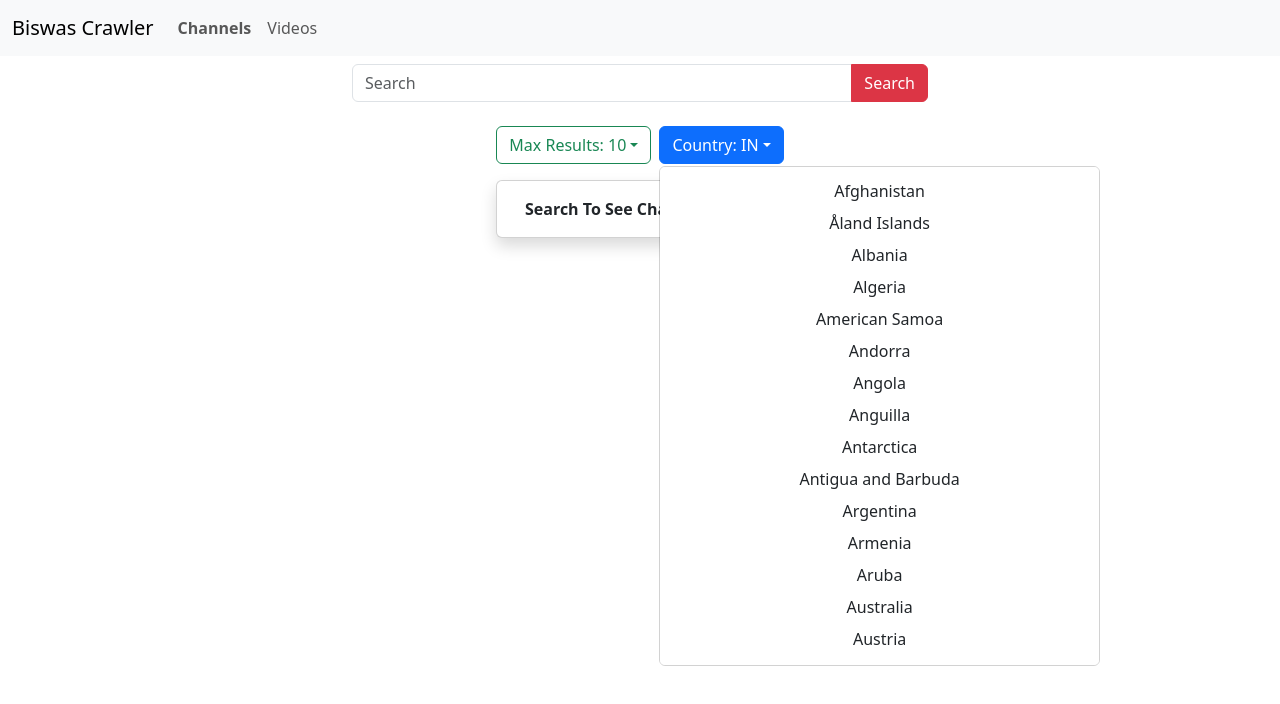
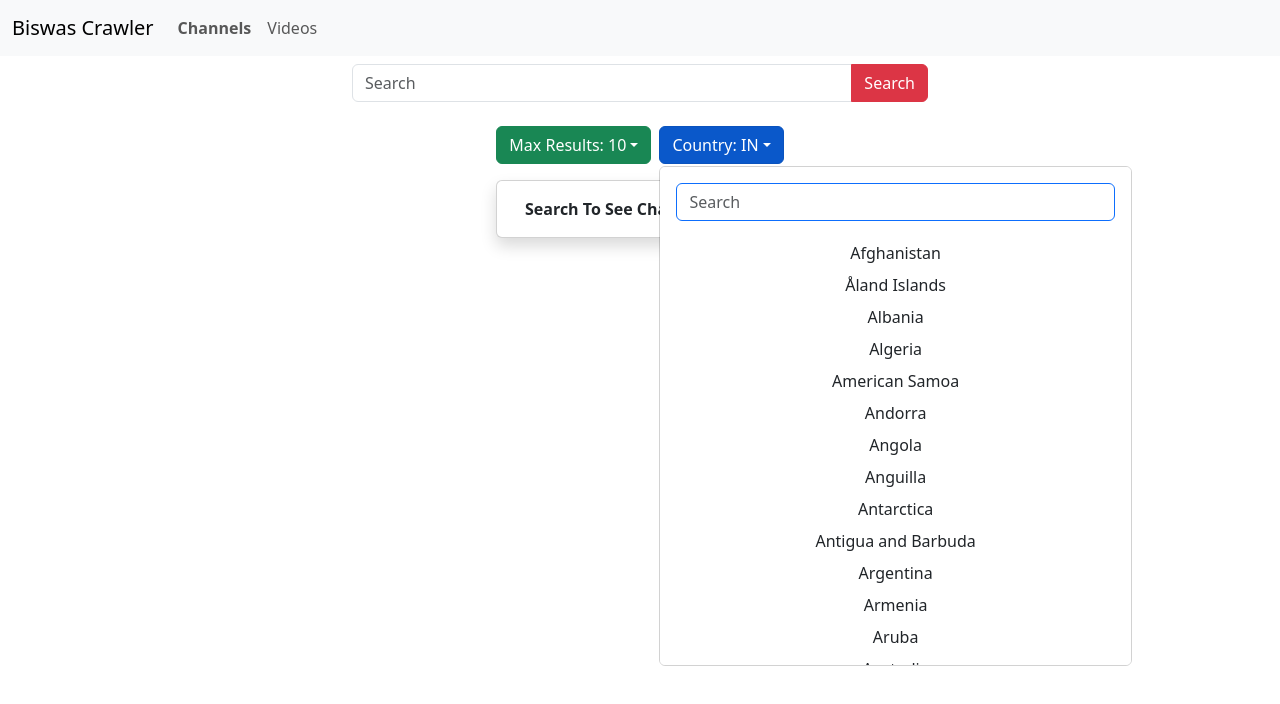
Before and after one commit to OINDIL/YouTube-Crawler, a React (Vite) app: page / in a window 1280 px wide. Both pictures are taken after a click on the button "Country: IN". Shown: the top 704 px of the page. Built offline with nearby package versions, Linux system fonts and the light colour scheme.

Commit message:
[changed]: useValueFormatter -> useAllContext in context api

```diff
--- a/src/Components/ChannelsData.jsx
+++ b/src/Components/ChannelsData.jsx
@@ -20,7 +20,7 @@ function Homepage() {
   const videoInfo = async (query) => {
     setLoader(true);
     try {
-      const URL = `https://www.googleapis.com/youtube/v3/search?part=snippet&maxResults=${maxResults}&q=${query}&type=video&key=${
+      const URL = `https://www.googleapis.com/youtube/v3/search?part=snippet&maxResults=${maxResults}&q=${query}&type=channel&key=${
         import.meta.env.VITE_API_KEY
       }`;
       setProgress(25);
--- a/src/Components/Context/AllContextAPI.jsx
+++ b/src/Components/Context/AllContextAPI.jsx
@@ -1,9 +1,12 @@
 import React, { createContext, useContext, useState } from 'react';
 const ValueFormatterContext = createContext();
-export const useValueFormatter = () => useContext(ValueFormatterContext);
+export const useAllContext = () => useContext(ValueFormatterContext);
 export const ValueFormatterProvider = ({ children }) => {
   //* hover shadow state
   const [hover,setHover] = useState(null)
+
+  //? Channel filter search
+  const [countryCode, setCountryCode] = useState('')
 
   const formatNumber = (number) => {
     if (isNaN(number)) {
@@ -21,7 +24,7 @@ export const ValueFormatterProvider = ({ children }) => {
   };
 
   return (
-    <ValueFormatterContext.Provider value={{ formatNumber,hover,setHover }}>
+    <ValueFormatterContext.Provider value={{ formatNumber,hover,setHover,countryCode,setCountryCode }}>
       {children}
     </ValueFormatterContext.Provider>
   );
--- a/src/Components/SmallComponents/Channels.jsx
+++ b/src/Components/SmallComponents/Channels.jsx
@@ -1,8 +1,8 @@
 import React, { useEffect, useState } from "react";
-import {useValueFormatter} from '../Context/AllContextAPI'
+import {useAllContext} from '../Context/AllContextAPI'
 
 function NewCard({ videoId,index}) {
-  const { formatNumber,hover,setHover } = useValueFormatter();
+  const { formatNumber,hover,setHover } = useAllContext();
   const [date, setDate] = useState({
     day: 0,
     month: "",
--- a/src/Components/SmallComponents/Filters/CountryFilter.jsx
+++ b/src/Components/SmallComponents/Filters/CountryFilter.jsx
@@ -1,6 +1,14 @@
-import React from 'react'
+import React, { useState } from "react";
+import { useAllContext } from "../../Context/AllContextAPI";
 
 function CountryFilter() {
+  //! Countries State
+  const [searchTerm, setSearchTerm] = useState("");
+
+  const handleSearch = (e) => {
+    setSearchTerm(e.target.value);
+  };
+
   const countries = [
     { name: "Afghanistan", code: "AF" },
     { name: "Åland Islands", code: "AX" },
@@ -236,7 +244,10 @@ function CountryFilter() {
     { name: "Uganda", code: "UG" },
     { name: "Ukraine", code: "UA" },
     { name: "United Arab Emirates", code: "AE" },
-        { name: "United Kingdom of Great Britain and Northern Ireland", code: "GB" },
+    {
+      name: "United Kingdom of Great Britain and Northern Ireland",
+      code: "GB",
+    },
     { name: "United States of America", code: "US" },
     { name: "Uruguay", code: "UY" },
     { name: "Uzbekistan", code: "UZ" },
@@ -249,25 +260,48 @@ function CountryFilter() {
     { name: "Western Sahara", code: "EH" },
     { name: "Yemen", code: "YE" },
     { name: "Zambia", code: "ZM" },
-        { name: "Zimbabwe", code: "ZW" }
+    { name: "Zimbabwe", code: "ZW" },
   ];
-
+  const filteredSearch = countries.filter(country => (
+    country.name.toLowerCase().includes(searchTerm.toLowerCase())
+  ))
   return (
     <div>
       <div className="dropdown">
-                <button className="btn btn-outline-primary dropdown-toggle" type="button" data-bs-toggle="dropdown" aria-expanded="false">
+        <button
+          className="btn btn-primary dropdown-toggle"
+          type="button"
+          data-bs-toggle="dropdown"
+          aria-expanded="false"
+        >
           Country: IN
         </button>
-                <ul className="dropdown-menu text-center overflow-y-auto" style={{cursor:'pointer',maxHeight:'500px'}}>
-                    {countries.map((items,index)=>(
+        <ul
+          className="dropdown-menu text-center overflow-y-auto p-3"
+          style={{ cursor: "pointer", maxHeight: "500px" }}
+        >
+          <div className="input-group mb-3">
+            <input
+              type="text"
+              className="form-control border border-primary"
+              placeholder="Search"
+              aria-label="Recipient's username"
+              aria-describedby="button-addon2"
+              value={searchTerm}
+              onChange={handleSearch}
+            />
+          </div>
+          {filteredSearch.map((items, index) => (
             <div key={index}>
-                            <li><a className="dropdown-item">{items.name}</a></li>
+              <li>
+                <a className="dropdown-item">{items.name}</a>
+              </li>
             </div>
           ))}
         </ul>
       </div>
     </div>
-  )
+  );
 }
 
-export default CountryFilter
+export default CountryFilter;
--- a/src/Components/SmallComponents/Filters/MaxResultsFilter.jsx
+++ b/src/Components/SmallComponents/Filters/MaxResultsFilter.jsx
@@ -7,7 +7,7 @@ function MaxResultsFilter({maxResults, setMaxResults}) {
     return (
         <div>
             <div className="dropdown">
-                <button className="btn btn-outline-success dropdown-toggle" type="button" data-bs-toggle="dropdown" aria-expanded="false">
+                <button className="btn btn-success dropdown-toggle" type="button" data-bs-toggle="dropdown" aria-expanded="false">
                     Max Results: {maxResults}
                 </button>
                 <ul className="dropdown-menu text-center" style={{cursor:'pointer'}}>
--- a/src/Components/SmallComponents/ResultLength.jsx
+++ b/src/Components/SmallComponents/ResultLength.jsx
@@ -1,8 +1,8 @@
 import React from "react";
-import {useValueFormatter} from '../Context/AllContextAPI'
+import {useAllContext} from '../Context/AllContextAPI'
 
 function ResultLength({result, totalResults}) {
-  const {formatNumber} = useValueFormatter()
+  const {formatNumber} = useAllContext()
   return (
     <div>
       <div className="container card rounded-5 mb-3 text-center" style={{maxWidth:'300px'}}>
--- a/src/Components/SmallComponents/VideosCard.jsx
+++ b/src/Components/SmallComponents/VideosCard.jsx
@@ -1,8 +1,8 @@
 import React, { useEffect, useState } from 'react'
-import {useValueFormatter} from '../Context/AllContextAPI'
+import {useAllContext} from '../Context/AllContextAPI'
 
 const VideosCard = ({ data,index }) => {
-  const {formatNumber,hover,setHover} = useValueFormatter();
+  const {formatNumber,hover,setHover} = useAllContext();
   const [video, setVideo] = useState([
     {
       title:'Undefined',
```
Lines whose indentation alone changed are shown as unchanged.
